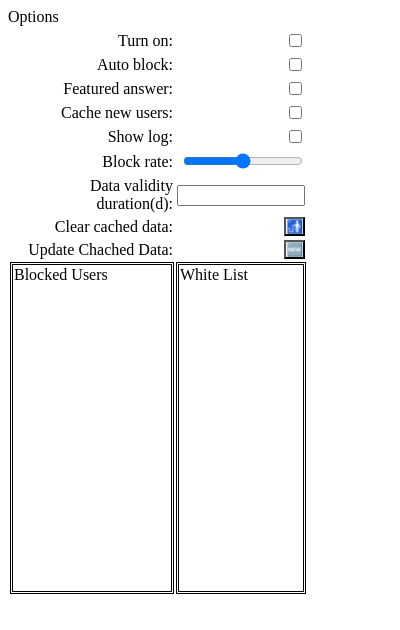
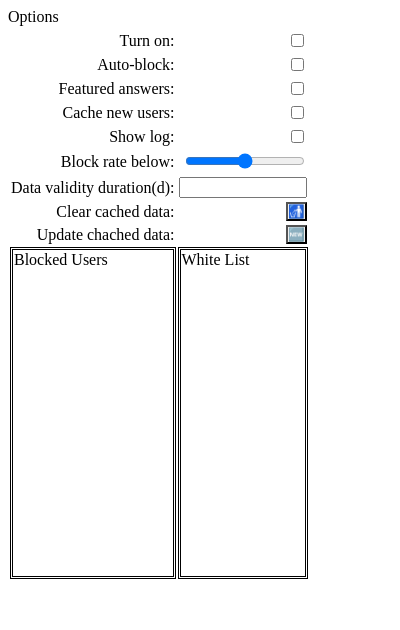
Before and after one commit to 2482103133/HiNativeTool, a browser extension: page html/popup.html in a window 400 px wide. Drawn offline with Linux system fonts and the light colour scheme.

Commit message:
delete redundant fiils

```diff
--- a/html/popup.html
+++ b/html/popup.html
@@ -5,7 +5,7 @@
   <meta charset="UTF-8">
 </head>
 
-<body style="width: 300px;height: 500px;">
+<body style="width: 400px;height: 500px;">
   <table style="text-align: right;">
     <thead>
       <tr>Options</tr>
@@ -16,11 +16,11 @@
         <td><input id="switch" type="checkbox" title="Check to allow this extension to function" /><br /></td>
       </tr>
       <tr>
-        <td>Auto block:</td>
+        <td>Auto-block:</td>
         <td><input id="auto" type="checkbox" title="Allow this script to block users automatically" /><br /></td>
       </tr>
       <tr>
-        <td>Featured answer:</td>
+        <td>Featured answers:</td>
         <td><input id="featured" type="checkbox" title="Check to buffer and show user answer-featuring rate" /><br />
         </td>
       </tr>
@@ -34,7 +34,7 @@
         <td><input id="show_log" type="checkbox" title="Show developer log" /><br /></td>
       </tr>
       <tr>
-        <td>Block rate:</td>
+        <td>Block rate below:</td>
         <td><input id="block_rate_below" type="range" style="width: 120px;" title="Block rate below" min="0" max="1" step="0.1" /><br /></td>
       </tr>
       <tr>
@@ -48,7 +48,7 @@
             style="border-style: outset;padding: 0%;"></input><br /></td>
       </tr>
       <tr>
-        <td> Update Chached Data:</td>
+        <td> Update chached data:</td>
         <td><input id="update" type="button" value="🆕" title="Update Chached Data,might take some time."
             style="border-style: outset;padding: 0%;"></input><br /></td>
       </tr>
--- a/js/popup.js
+++ b/js/popup.js
@@ -1,5 +1,3 @@
-
-
 function setup_popup(){
 //清空缓存的用户数据
 $("#cached").click(function () {
@@ -12,7 +10,6 @@ $("#update").click(function () {
 
 //设置title为value
 $("#block_rate_below").change(function () {
-
     this.title = $(this).val()
 })
 
@@ -37,6 +34,7 @@ set_binding("show_log", $("#show_log").get(0))
 set_binding("validity_duration", $("#validity_duration").get(0))
 binding_list("blocked_users", $("#blocked_users").get(0))
 binding_list("white_list", $("#white_list").get(0))
+
 }
 
 
--- a/js/test.js
+++ /dev/null
@@ -1 +0,0 @@
-console.log("test success!!!!!!!!!!!!!!!!!!!!!!!!!!!!!!!!!!")
```
Also changed, not shown: script/to_tamper.js (+4 -3 lines), target.js (+10 -9 lines), tmp.txt (+6 -6 lines), README.md, js/TM.js (deleted).
